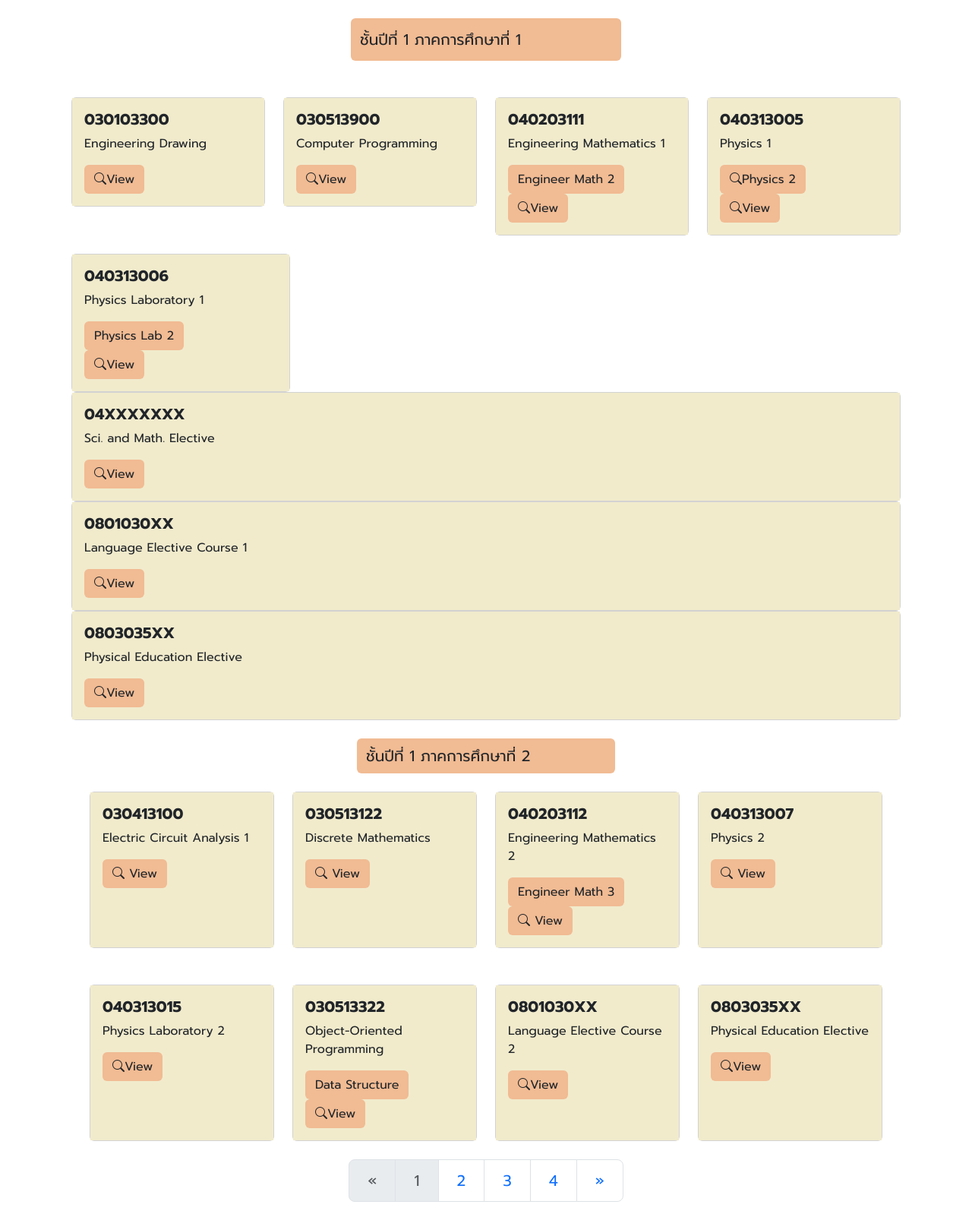
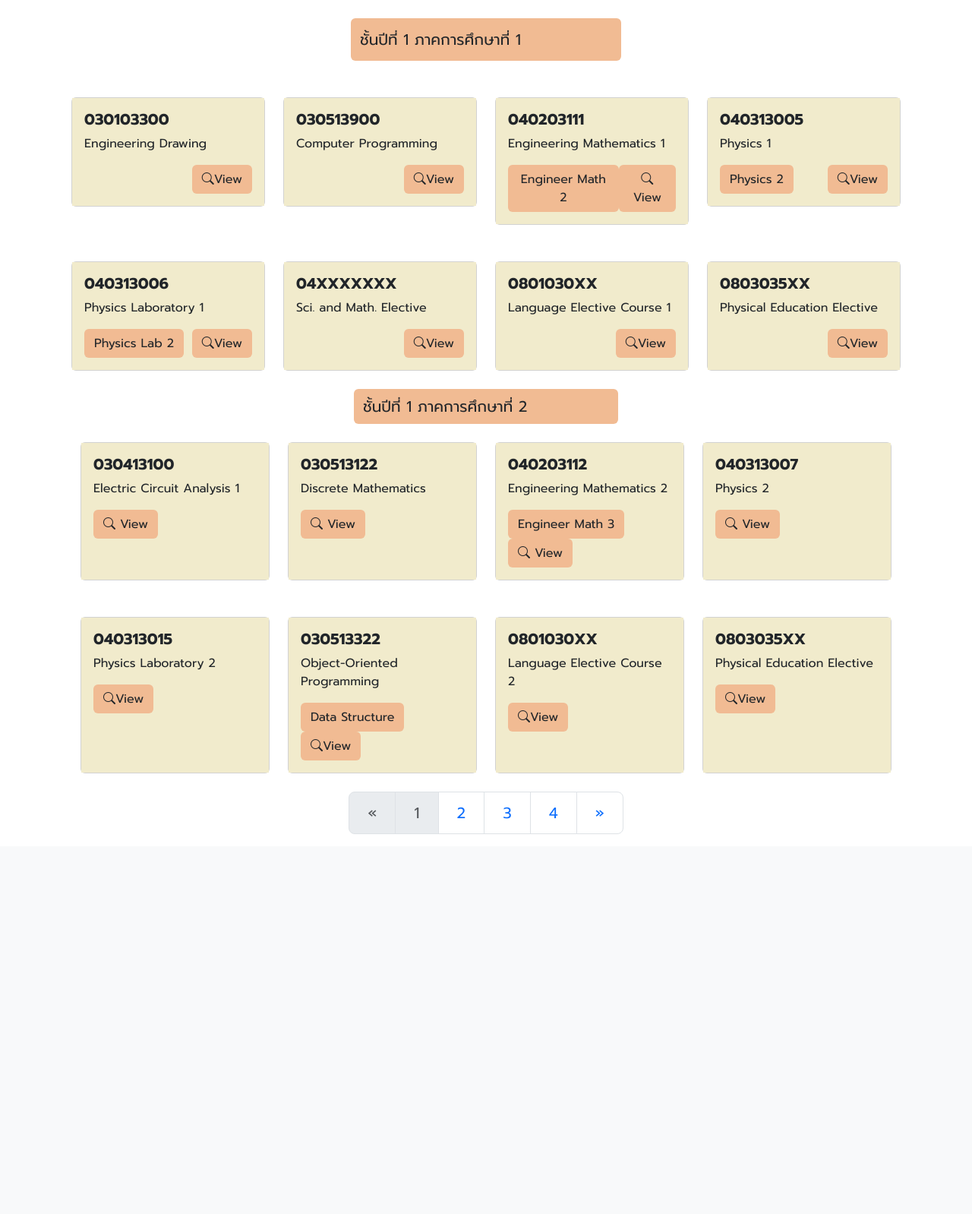
Before and after one commit to mannieshub/Software-Engineering-mini-project, a PHP site: page /EnET-C60Year1.php in a window 1280 px wide. Shown: the part 74-1672 px from the top of the page at 76% size. After the commit the page ends 1172 px from the top, so only its background shows below. Run offline with PHP 8.4, Linux system fonts and the light colour scheme; some libraries are stand-ins or nearby versions.

Commit message:
Fix some bug

```diff
--- a/EnET-C60Year1.php
+++ b/EnET-C60Year1.php
@@ -34,8 +34,6 @@
       padding: 20px;
 
     }
-
-
   </style>
   <script>
     $(function() {
@@ -54,7 +52,7 @@
       <div class="col-4">
         <nav class="navbar rounded-start rounded-end" style="background-color: #F1BB93;">
           <div class="container-fluid">
-            <span class="navbar-brand mb-0  text-dark">ชั้นปีที่ 1 ภาคการศึกษาที่ 1</span>
+            <p class="navbar-brand mb-0  text-dark ">ชั้นปีที่ 1 ภาคการศึกษาที่ 1</p>
           </div>
         </nav>
       </div>
@@ -64,19 +62,29 @@
     <div class="container">
       <div class="row row-cols-1 row-cols-md-2 row-cols-lg-4 g-4 mt-4">
 
+
+        <!---อันนี้แก้ให้สวยแล้ว--->
         <div class="col col-12">
           <form action="testDetailForm.php" method="post">
             <div class="card h-100">
-              <div class="card-body" style="background-color:#F1EBCC ;">
+              <div class="card-body" style="background-color:#F1EBCC;">
                 <h5 class="card-title fw-bold">030103300</h5>
                 <p class="card-text">Engineering Drawing</p>
+                <div class="d-flex justify-content-between align-items-end mt-3">
                   <input type="hidden" name="CourseID" value="030103300">
+                  <div class="ms-auto">
                     <button type="submit" class="btn" style="background-color: #F1BB93;">
-                  <i class="bi bi-search"></i>View</button>
+                      <i class="bi bi-search"></i>View
+                    </button>
+                  </div>
+                </div>
               </div>
             </div>
           </form>
         </div>
+
+
+
 
 
 
@@ -86,9 +94,14 @@
               <div class="card-body" style="background-color:#F1EBCC ;">
                 <h5 class="card-title fw-bold">030513900</h5>
                 <p class="card-text">Computer Programming</p>
+                <div class="d-flex justify-content-between align-items-end mt-3">
                   <input type="hidden" name="CourseID" value="030513900">
+                  <div class="ms-auto">
                     <button type="submit" class="btn" style="background-color: #F1BB93;">
-                  <i class="bi bi-search"></i>View</button>
+                      <i class="bi bi-search"></i>View
+                    </button>
+                  </div>
+                </div>
               </div>
             </div>
           </form>
@@ -96,11 +109,13 @@
 
 
         <div class="col col-12">
-          <div class="card h-100">
+          <div class="card">
             <div class="card-body" style="background-color:#F1EBCC ;">
+              <div>
                 <h5 class="card-title fw-bold">040203111</h5>
                 <p class="card-text">Engineering Mathematics 1</p>
-
+              </div>
+              <div class="d-flex justify-content-between align-items-start mt-3">
                 <form action="testDetailForm.php" method="post">
                   <input type="hidden" name="CourseID" value="040203112">
                   <button type="submit" class="btn" style="background-color: #F1BB93;">Engineer Math 2</button>
@@ -114,20 +129,21 @@
               </div>
             </div>
           </div>
+        </div>
 
 
 
 
         <div class="col col-12">
-          <div class="card h-100">
+          <div class="card ">
             <div class="card-body" style="background-color:#F1EBCC ;">
               <h5 class="card-title fw-bold">040313005</h5>
               <p class="card-text">Physics 1</p>
-
+              <div class="d-flex justify-content-between align-items-start mt-3">
                 <form action="testDetailForm.php" method="post">
                   <input type="hidden" name="CourseID" value="040313007">
                   <button type="submit" class="btn" style="background-color: #F1BB93;">
-                  <i class="bi bi-search"></i>Physics 2</button>
+                    Physics 2</button>
                 </form>
 
                 <form action="testDetailForm.php" method="post">
@@ -139,21 +155,27 @@
             </div>
           </div>
         </div>
+      </div>
+    </div>
 
+    <div class="container">
 
-    <div class="row mt-4">
-        <div class="col-2">
-            <div class="card" style="width: 18rem;">
-                <div class="card-body" style="background-color:#F1EBCC ;">
+      <!---อันนี้แก้ให้สวยแล้ว--->
+      <div class="row row-cols-1 row-cols-md-2 row-cols-lg-4 g-4 mt-4">
+        <div class="col col-12">
+          <div class="card h-100">
+            <div class="card-body" style="background-color:#F1EBCC;">
+
+              <div>
                 <h5 class="card-title fw-bold">040313006</h5>
                 <p class="card-text">Physics Laboratory 1</p>
-
+              </div>
+              <div class="d-flex justify-content-between align-items-start mt-3">
                 <form action="testDetailForm.php" method="post">
                   <input type="hidden" name="CourseID" value="040313015">
-                    <button type="submit" class="btn" style="background-color: #F1BB93;">
+                  <button type="submit" class="btn mt-auto" style="background-color: #F1BB93;">
                     Physics Lab 2</button>
                 </form>
-
                 <form action="testDetailForm.php" method="post">
                   <input type="hidden" name="CourseID" value="040313006">
                   <button type="submit" class="btn" style="background-color: #F1BB93;">
@@ -162,20 +184,28 @@
               </div>
             </div>
           </div>
+        </div>
 
         <div class="col col-12"> <!---ไม่มีข้อมูลในระบบ--->
-          <div class="card h-100">
+
+          <form action="testDetailForm.php" method="post">
+            <div class="card ">
               <div class="card-body" style="background-color:#F1EBCC ;">
                 <h5 class="card-title fw-bold">04XXXXXXX</h5>
                 <p class="card-text">Sci. and Math. Elective</p>
+                <div class="d-flex justify-content-between align-items-end mt-3">
 
-              <form action="testDetailForm.php" method="post">
                   <input type="hidden" name="CourseID" value="04XXXXXXX">
+                  <div class="ms-auto">
                     <button type="submit" class="btn" style="background-color: #F1BB93;">
-                  <i class="bi bi-search"></i>View</button>
-              </form>
+                      <i class="bi bi-search"></i>View
+                    </button>
+                  </div>
+
                 </div>
               </div>
+            </div>
+          </form>
         </div>
 
 
@@ -184,42 +214,51 @@
 
 
         <div class="col col-12"><!---ไม่มีข้อมูลในระบบ--->
-
+          <form action="testDetailForm.php" method="post">
             <div class="card h-100">
               <div class="card-body" style="background-color:#F1EBCC ;">
                 <h5 class="card-title fw-bold">0801030XX</h5>
                 <p class="card-text">Language Elective Course 1</p>
-              <form action="testDetailForm.php" method="post">
+                <div class="d-flex justify-content-between align-items-end mt-3">
                   <input type="hidden" name="CourseID" value="0801030XX">
+                  <div class="ms-auto">
                     <button type="submit" class="btn" style="background-color: #F1BB93;">
-                  <i class="bi bi-search"></i>View</button>
-              </form>
+
+                      <i class="bi bi-search"></i>View
+                  </button>
                 </div>
               </div>
+            </div>
+        </div>
+        </form>
       </div>
 
 
 
-        <div class="col col-12"><!---ไม่มีข้อมูลในระบบ--->
+      <div class="col col-12">
+        <!---ไม่มีข้อมูลในระบบ--->
+        <form action="testDetailForm.php" method="post">
         <div class="card h-100">
           <div class="card-body" style="background-color:#F1EBCC ;">
             <h5 class="card-title fw-bold">0803035XX</h5>
             <p class="card-text">Physical Education Elective</p>
-
-              <form action="testDetailForm.php" method="post">
+            <div class="d-flex justify-content-between align-items-end mt-3">
               <input type="hidden" name="CourseID" value="0803035XX">
+              <div class="ms-auto">
               <button type="submit" class="btn" style="background-color: #F1BB93;">
                 <i class="bi bi-search"></i>View</button>
-              </form>
               </div>
             </div>
           </div>
         </div>
+      </div>
+    </form>
+    </div>
 
 
 
-      <div class="container mt-4 ">
-        <div class="row mb-4">
+
+    <div class="row my-4">
       <div class="col-4"></div>
       <div class="col-4">
         <nav class="navbar rounded-start rounded-end " style="background-color: #F1BB93;">
```
Also changed, not shown: login.php (+20 -14 lines), register.php (+36 -39 lines), global.css (line endings or trailing spaces). Lines whose indentation alone changed are shown as unchanged.
